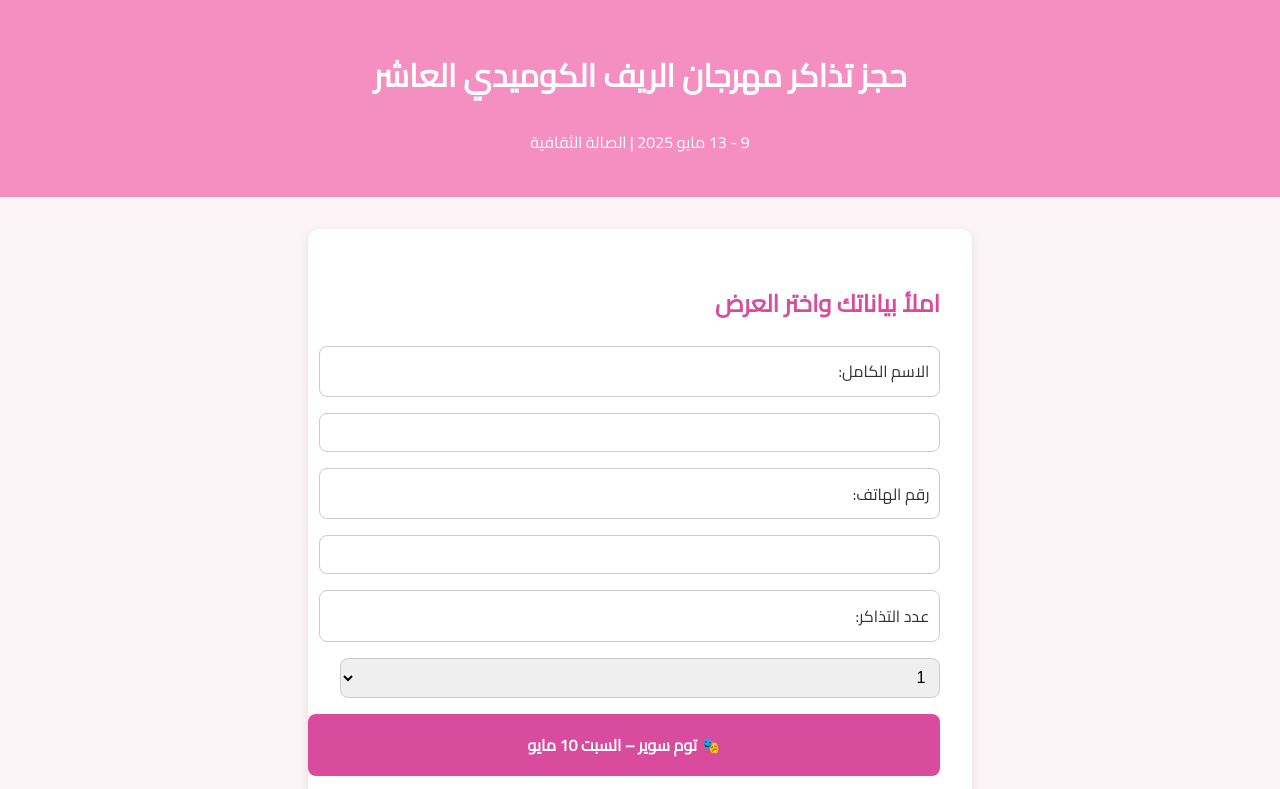
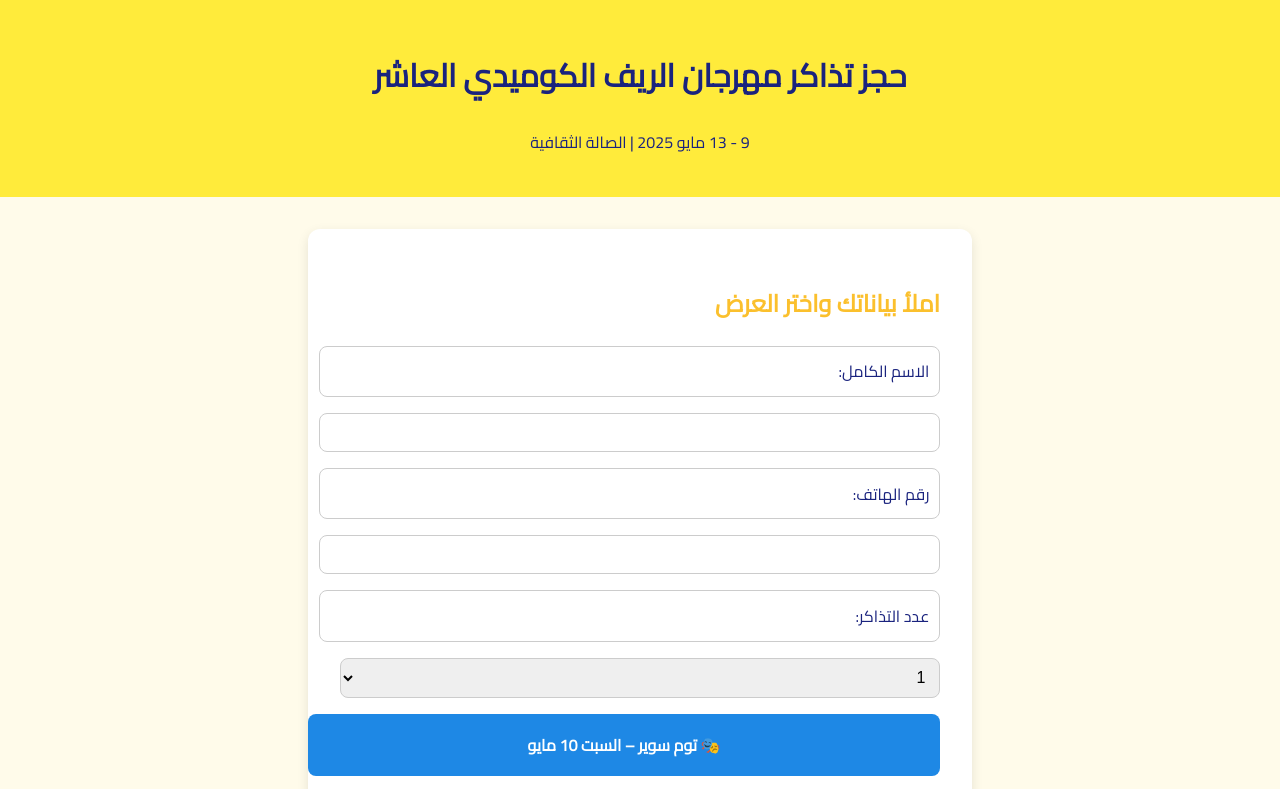
Before and after one commit to 3llawio/alreef-tickets, a plain HTML site: page index.html in a window 1280 px wide. Shown: the top 789 px of the page. Drawn offline with Linux system fonts and the light colour scheme.

Commit message:
Update index.html

```diff
--- a/index.html
+++ b/index.html
@@ -8,27 +8,27 @@
   <style>
     body {
       font-family: 'Cairo', sans-serif;
-      background-color: #fdf4f8;
-      color: #333;
+      background-color: #fffbea;
+      color: #1a237e;
       margin: 0;
       padding: 0;
     }
     header {
-      background-color: #f58fc1;
-      color: white;
+      background-color: #ffeb3b;
+      color: #1a237e;
       text-align: center;
       padding: 1.5em;
     }
     section {
       max-width: 600px;
       margin: 2em auto;
-      background: white;
+      background: #ffffff;
       padding: 2em;
       border-radius: 12px;
       box-shadow: 0 4px 12px rgba(0,0,0,0.1);
     }
     h2 {
-      color: #d94c9d;
+      color: #fbc02d;
     }
     label, select, input {
       display: block;
@@ -45,19 +45,19 @@
       padding: 1em;
       margin: 1em 0;
       text-align: center;
-      background-color: #d94c9d;
+      background-color: #1e88e5;
       color: white;
       font-weight: bold;
       border-radius: 8px;
       text-decoration: none;
     }
     .button:hover {
-      background-color: #c13f8e;
+      background-color: #1565c0;
     }
     footer {
       text-align: center;
       margin: 2em 0;
-      color: #aaa;
+      color: #777;
     }
   </style>
   <script>
```
